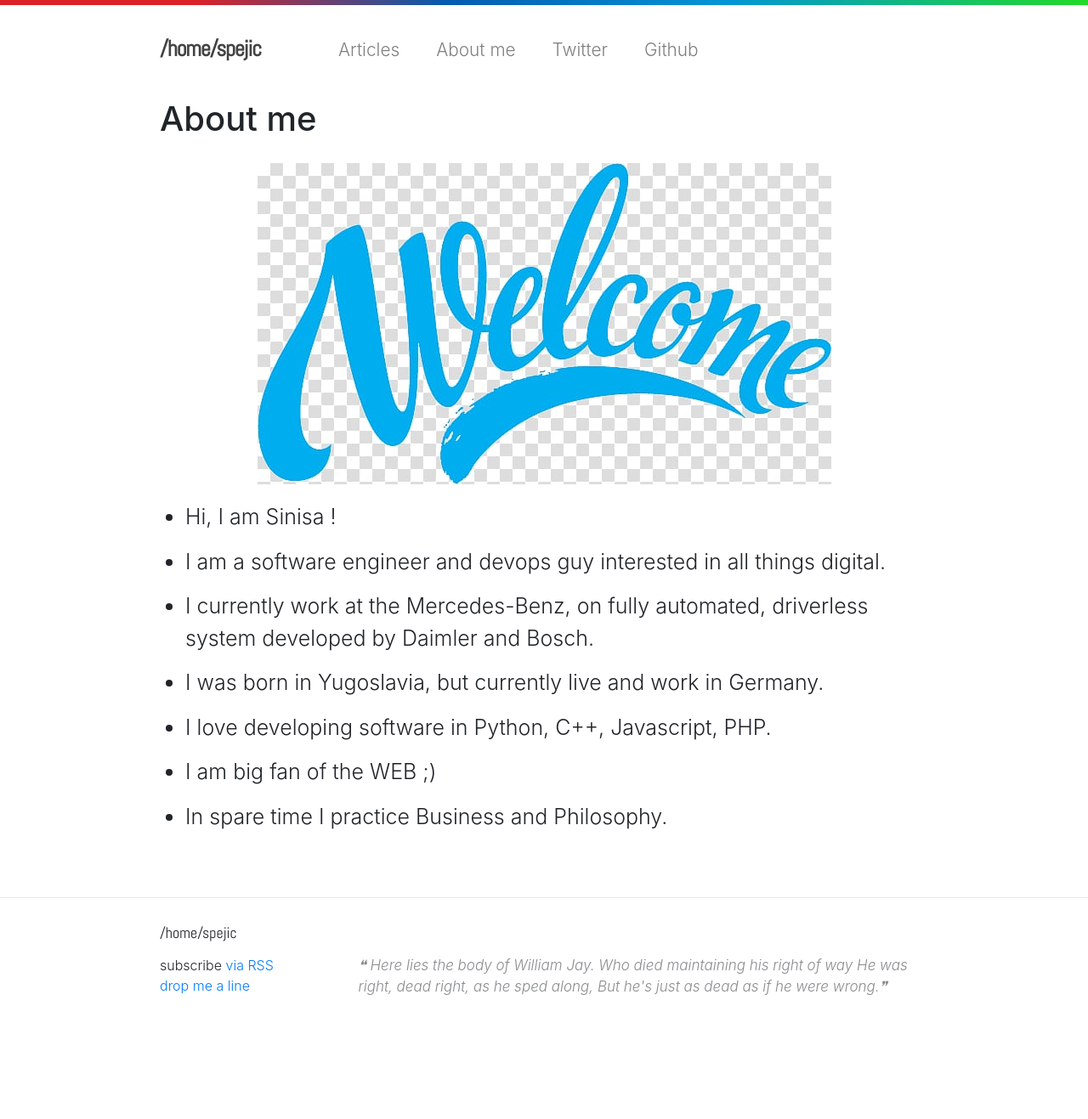
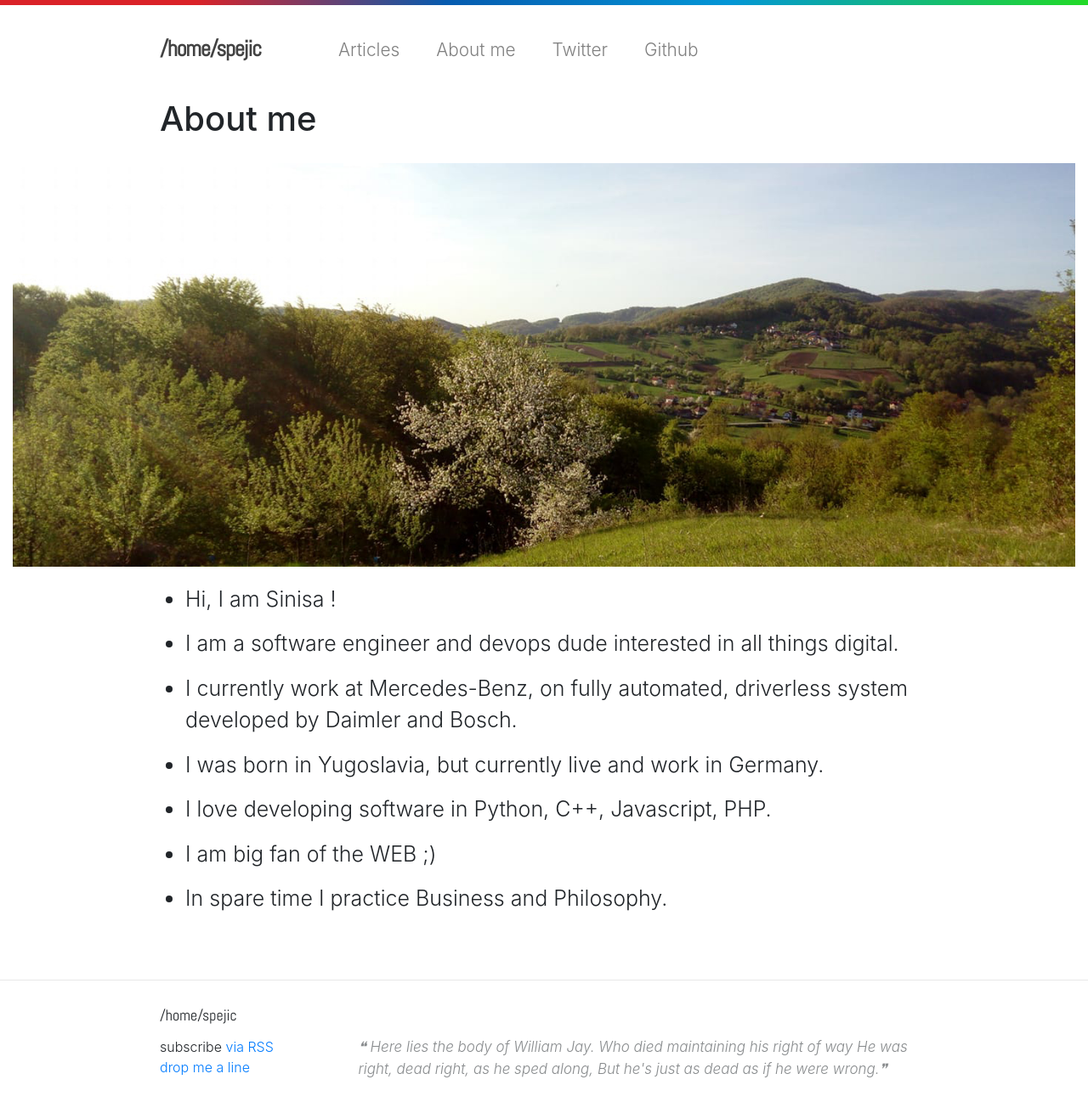
Before and after one commit to spejic88/spejic88.github.io, a Jekyll site: the page built from about.md, in a window 1280 px wide. Shown: the whole page at 85% size. Built offline with Jekyll 4.4.1, drawn with Linux system fonts in a browser that asks for light colours; some web fonts are replaced; before the commit the page ends 1221 px from its top, so only the background shows below that.

Commit message:
update #3

```diff
--- a/about.md
+++ b/about.md
@@ -20,9 +20,9 @@ permalink: /about/
       <ul class="about-me-list">
         <li>Hi, I am Sinisa !</li>
 
-        <li>I am a software engineer and devops guy interested in all things digital.</li>
+        <li>I am a software engineer and devops dude interested in all things digital.</li>
 
-        <li>I currently work at the Mercedes-Benz, on fully automated, driverless system developed by Daimler and Bosch.</li>
+        <li>I currently work at Mercedes-Benz, on fully automated, driverless system developed by Daimler and Bosch.</li>
 
         <li>I was born in Yugoslavia, but currently live and work in Germany.</li>
 
```
Also changed, not shown: assets/img/royalty-free-wellcome.jpg, 2 other files.
